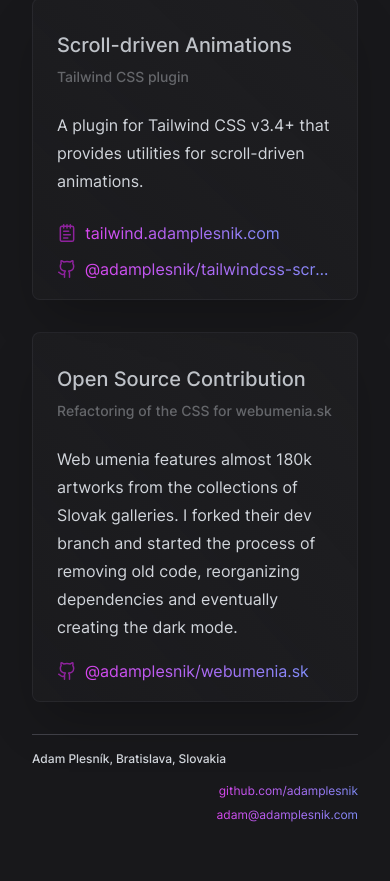
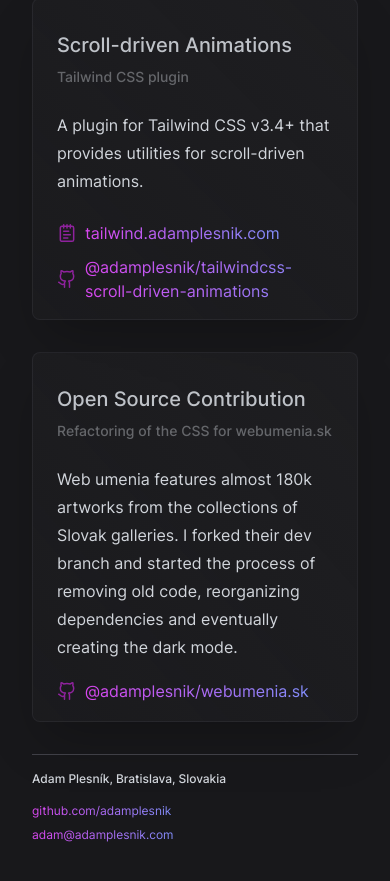
Before and after one commit to adamplesnik/adamplesnik.com, a React (Vite) app: page / in a window 390 px wide. Shown: the part 1406-2287 px from the top of the page. Built offline with nearby package versions, Linux system fonts and the light colour scheme.

Commit message:
Fix footer text alignment, link text wrap

```diff
--- a/src/components/Link.tsx
+++ b/src/components/Link.tsx
@@ -27,7 +27,7 @@ const Link = ({ Icon = undefined, href, children }: PropsWithChildren<LinkProps>
       <a
         href={href}
         target="_blank"
-        className="truncate bg-gradient-to-r from-fuchsia-500 to-indigo-400 bg-clip-text text-transparent hover:to-fuchsia-700"
+        className="bg-gradient-to-r from-fuchsia-500 to-indigo-400 bg-clip-text text-transparent hover:to-fuchsia-700"
       >
         {children}
       </a>
--- a/src/content/Footer.tsx
+++ b/src/content/Footer.tsx
@@ -4,7 +4,7 @@ const Footer = () => {
   return (
     <div className="flex w-full flex-col gap-4 border-t border-t-zinc-700 pt-4 text-xs sm:flex-row sm:justify-between">
       <span className="font-medium">Adam Plesník, Bratislava, Slovakia</span>
-      <div className="flex flex-col items-end gap-2">
+      <div className="flex flex-col gap-2 sm:items-end">
         <Link href="https://github.com/adamplesnik">github.com/adamplesnik</Link>
         <Link href="mailto:adam@adamplesnik.com">adam@adamplesnik.com</Link>
       </div>
```
